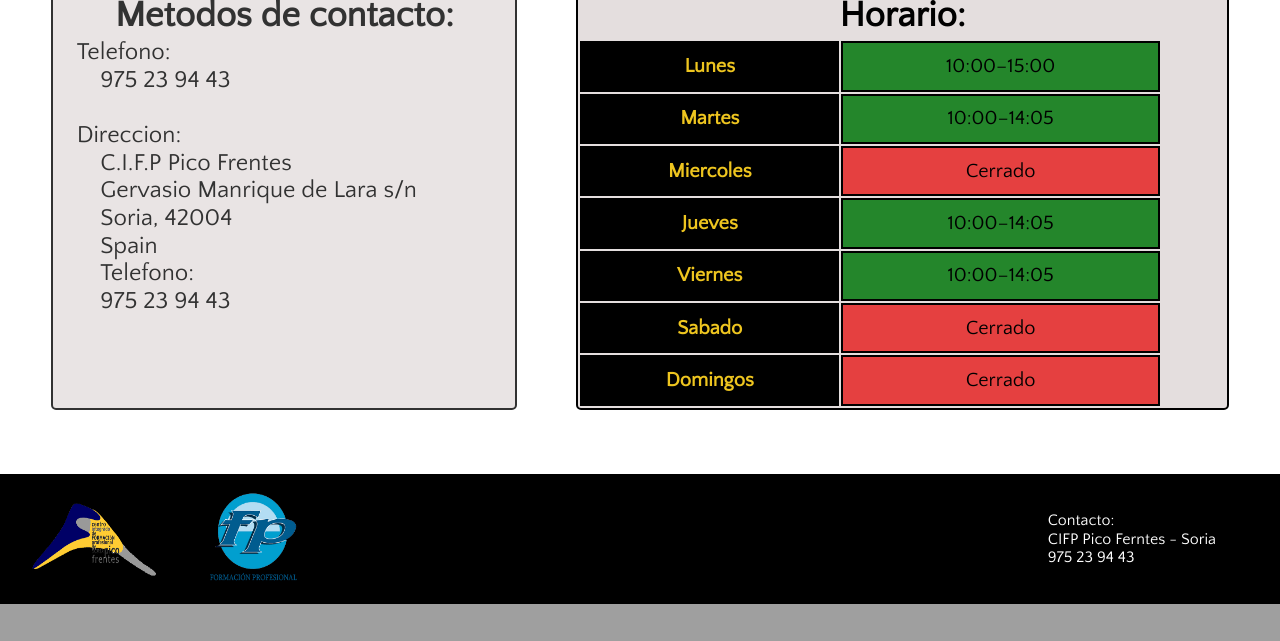
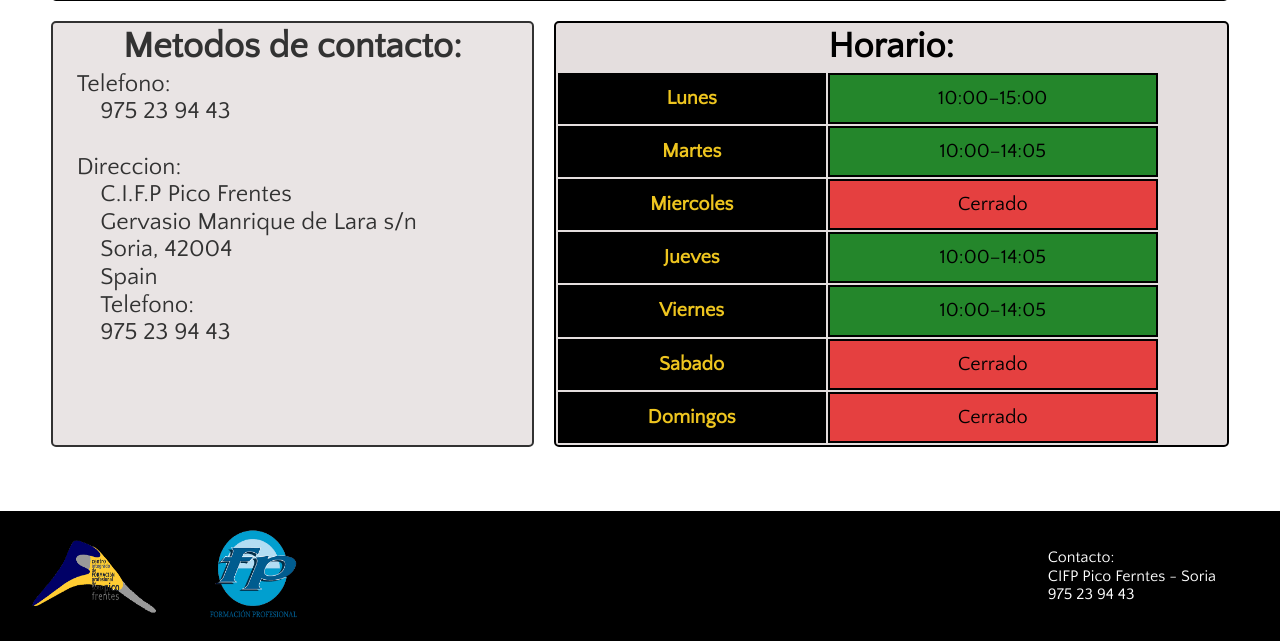
Before and after one commit to MikelUrruti/Grupo1Reto1, a PHP site: page /contacto.php in a window 1280 px wide. Shown: the part 1185-1826 px from the top of the page. Before the commit the page ends 1789 px from the top, so only its background shows below. Run offline with PHP 8.4, Linux system fonts and the light colour scheme; some web fonts are replaced.

Commit message:
update conocenos

```diff
--- a/html/contacto.php
+++ b/html/contacto.php
@@ -11,6 +11,7 @@
     <link rel="stylesheet" href="css/cssNav.css">
     <link rel="stylesheet" href="css/contacto.css">
     <script src="JS/js.js"></script>
+    <script src="JS/nav.js"></script>
     <title>Contacto</title>
 </head>
 
--- a/html/css/contacto.css
+++ b/html/css/contacto.css
@@ -70,8 +70,8 @@ table {
     grid-template-areas: "localizacion"
                           "contacto"
                           "horario";
-    grid-template-rows: 1.5fr 1fr 1fr;
-    row-gap: 5%;
+    grid-template-rows: 1.5fr 1fr 1fr ;
+    row-gap: 10px;
     margin: 5% 4%;
 
 }
@@ -121,7 +121,8 @@ table {
     #contacto {
         grid-template-areas: "localizacion localizacion"
                             "contacto horario";
-        column-gap: 5%;
+        column-gap: 20px;
+        row-gap: 20px;
         grid-template-columns: 1.25fr 1.75fr;
         grid-template-rows: 2fr 1fr;
 
```
